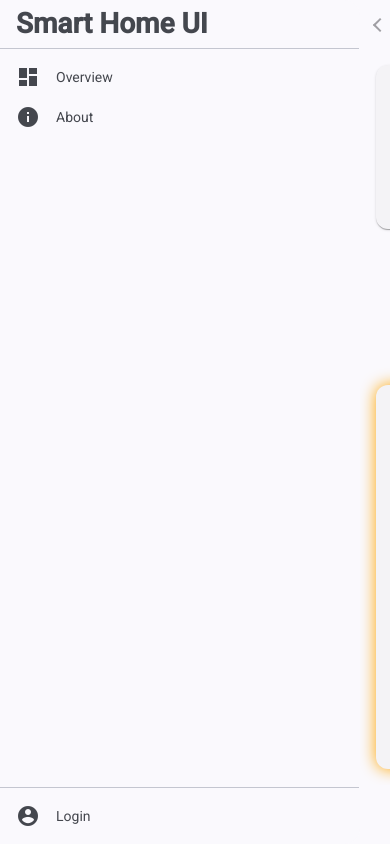
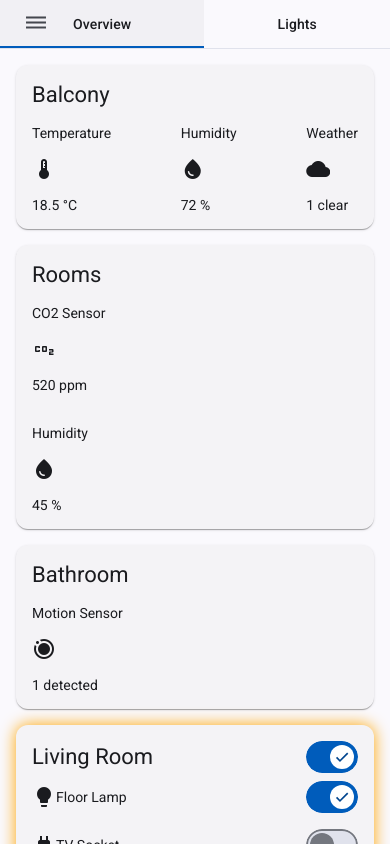
Before and after one commit to TimofeyNaryshkin/Smart-Home-UI, an Angular app: page / in a window 390 px wide. Built offline with nearby package versions, Linux system fonts and the light colour scheme.

Commit message:
feat: implement responsive sidebar

```diff
--- a/src/app/app.html
+++ b/src/app/app.html
@@ -1,9 +1,25 @@
 <mat-sidenav-container>
-  <mat-sidenav opened mode="side">
+  <mat-sidenav [(opened)]="isOpenned" [mode]="mode()">
+    <button
+      class="sidebar-button inside"
+      (click)="toggleIsOpened()"
+      matIconButton
+      aria-label="sidebar button"
+    >
+      <mat-icon [fontIcon]="isOpenned() ? 'menu_open' : 'dehaze'" />
+    </button>
     <app-sidebar />
   </mat-sidenav>
   <mat-sidenav-content>
     <router-outlet />
+    <button
+      class="sidebar-button"
+      (click)="toggleIsOpened()"
+      matIconButton
+      aria-label="sidebar button"
+    >
+      <mat-icon [fontIcon]="isOpenned() ? 'menu_open' : 'dehaze'" />
+    </button>
     <app-dashboard />
   </mat-sidenav-content>
 </mat-sidenav-container>
--- a/src/app/app.scss
+++ b/src/app/app.scss
@@ -5,5 +5,24 @@ app-sidebar {
 }
 
 mat-sidenav-container {
-  height: 100%
+  height: 100%;
 }
+
+body {
+  position: relative;
+}
+
+.sidebar-button {
+  visibility: hidden;
+  position: absolute;
+  z-index: 2;
+  top: 0.2rem;
+  left: 1rem;
+  @media (max-width: 1280px) {
+    visibility: visible;
+  }
+}
+
+.inside {
+  left: 85%;
+}
--- a/src/app/app.ts
+++ b/src/app/app.ts
@@ -1,13 +1,51 @@
-import { Component } from '@angular/core';
+import { Component, computed, inject, linkedSignal, signal } from '@angular/core';
 import { MatSidenavModule } from '@angular/material/sidenav';
 import { RouterOutlet } from '@angular/router';
 import { Sidebar } from './sidebar/sidebar';
-import { Dashboard } from "./dashboard/dashboard";
+import { Dashboard } from './dashboard/dashboard';
+import { BreakpointObserver, Breakpoints, LayoutModule } from '@angular/cdk/layout';
+import { map } from 'rxjs';
+import { MatIcon } from '@angular/material/icon';
+import { MatButtonModule } from '@angular/material/button';
 
 @Component({
   selector: 'app-root',
-  imports: [RouterOutlet, MatSidenavModule, Sidebar, Dashboard],
+  imports: [
+    RouterOutlet,
+    MatSidenavModule,
+    Sidebar,
+    Dashboard,
+    LayoutModule,
+    MatIcon,
+    MatButtonModule,
+  ],
   templateUrl: './app.html',
   styleUrl: './app.scss',
 })
-export class App {}
+export class App {
+  breakpointObserver = inject(BreakpointObserver);
+  isLargeScreen = signal(this.breakpointObserver.isMatched(Breakpoints.Large));
+  mode = computed(() => (this.isLargeScreen() ? 'side' : 'over'));
+  isOpenned = linkedSignal(() => this.isLargeScreen());
+
+  toggleIsOpened() {
+    if (this.isOpenned()) {
+      this.isOpenned.set(false);
+    } else {
+      this.isOpenned.set(true);
+    }
+  }
+
+  layoutChanges = this.breakpointObserver
+    .observe(Breakpoints.Large)
+    .pipe(map((r) => r.matches))
+    .subscribe((result) => {
+      if (result) {
+        this.isOpenned.set(true);
+        this.isLargeScreen.set(true);
+      } else {
+        this.isOpenned.set(false);
+        this.isLargeScreen.set(false);
+      }
+    });
+}
--- a/src/app/tab-switcher/tab-switcher.scss
+++ b/src/app/tab-switcher/tab-switcher.scss
@@ -3,4 +3,10 @@ app-card-list {
   grid-template-columns: repeat(3, 1fr);
   gap: 1rem;
   padding: 1rem;
+  @media (max-width: 750px) {
+    grid-template-columns: repeat(2, 1fr);
+  }
+  @media (max-width: 500px) {
+    grid-template-columns: repeat(1, 1fr);
+  }
 }
```
